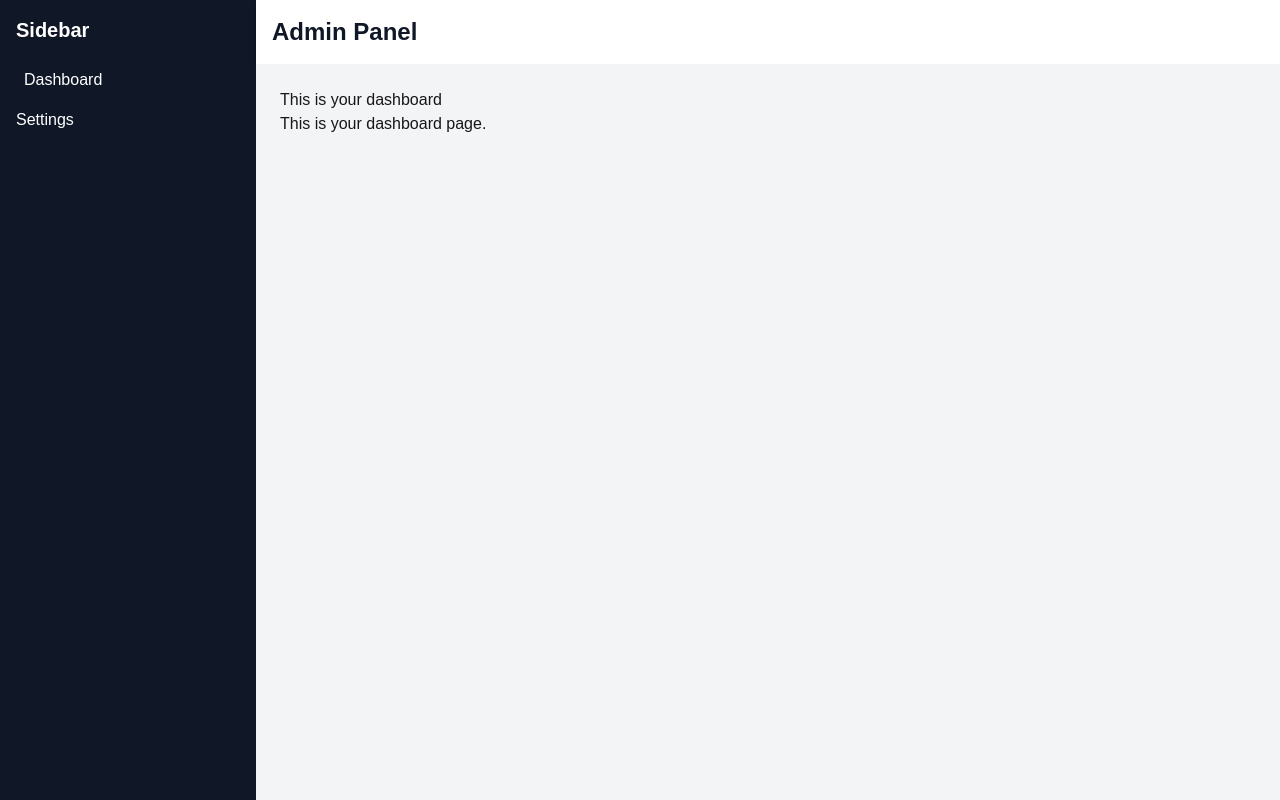
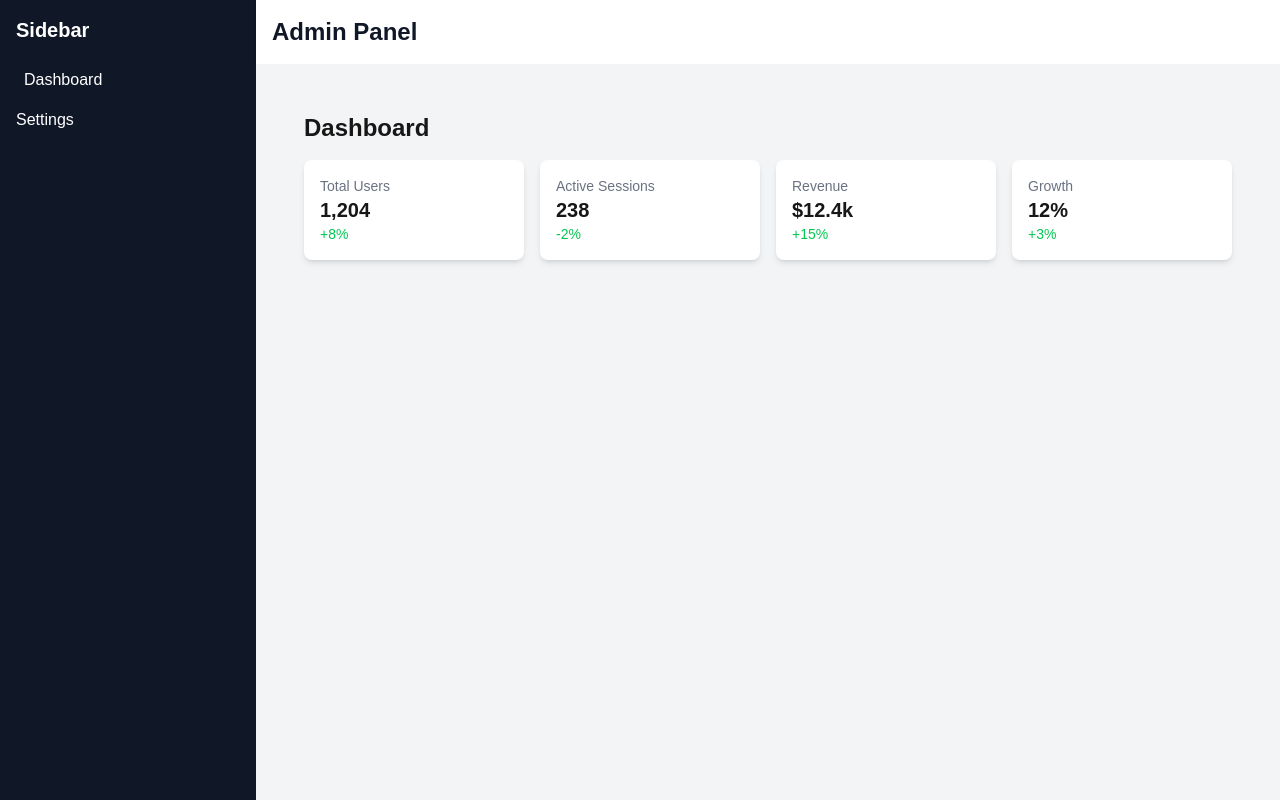
Before and after one commit to akohl2733/nextjs-admin-tailwind, a Next.js app: page /dashboard in a window 1280 px wide. Built offline with nearby package versions, Linux system fonts and the light colour scheme.

Commit message:
Add overview cards and dashboard layout

```diff
--- a/app/dashboard/page.tsx
+++ b/app/dashboard/page.tsx
@@ -1,8 +1,16 @@
+import OverviewCard from "@/components/OverviewCard";
+
 export default function DashboardPage() {
     return (
-        <div>
-            <h1>This is your dashboard</h1>
-            <p>This is your dashboard page.</p>
+        <div className="p-6">
+            <h1 className="text-2xl font-bold mb-4">Dashboard</h1>
+
+            <div className="grid grid-cols-1 sm:grid-cols-2 lg:grid-cols-4 gap-4">
+                <OverviewCard title="Total Users" value="1,204" delta="+8%" />
+                <OverviewCard title="Active Sessions" value="238" delta="-2%" />
+                <OverviewCard title="Revenue" value="$12.4k" delta="+15%" />
+                <OverviewCard title="Growth" value="12%" delta="+3%" />
+            </div>
         </div>
-    )
+    );
 }
--- /dev/null
+++ b/components/OverviewCard.tsx
@@ -0,0 +1,19 @@
+type OverviewCardProps = {
+    title: string;
+    value: string,
+    icon?: React.ReactNode;
+    delta?: string;
+}
+
+export default function OverviewCard({title, value, icon, delta}: OverviewCardProps) {
+    return (
+        <div className = "bg-white rounded-lg shadow-md p-4 flex justify-between items-center">
+            <div>
+                <h3 className="text-sm text-gray-500">{title}</h3>
+                <p className="text-xl font-semibold">{value}</p>
+                {delta && <p className="text-sm text-green-500">{delta}</p>}
+            </div>
+            {icon && <p className="text-gray-400">{icon}</p>}
+        </div>
+    );
+}
```
